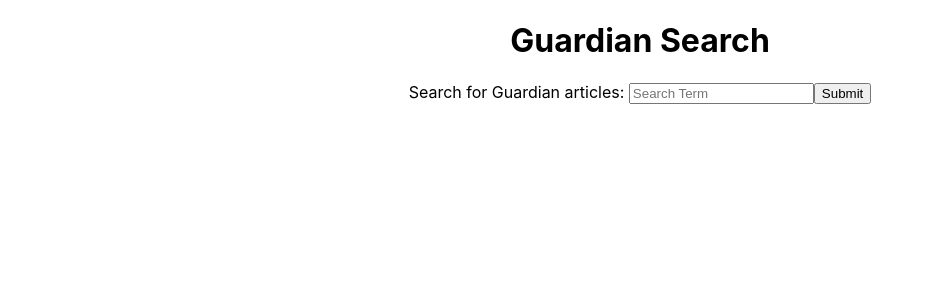
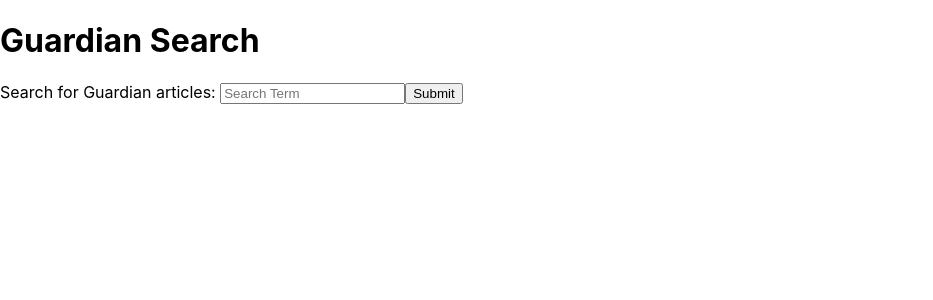
Before and after one commit to KyleJohnst/guardian, a React (Create React App) app: page / in a window 1280 px wide. Shown: the top 300 px of the page, without its empty margins (0-933 px from the left). Built offline with nearby package versions, Linux system fonts and the light colour scheme.

Commit message:
Creating search function

```diff
--- a/src/App.js
+++ b/src/App.js
@@ -1,15 +1,11 @@
+import { useState } from 'react';
 import './App.css';
+import GuardianContainer from './containers/GuardianContainer';
 
 function App() {
+
   return (
-    <div className="App">
-      <h1>Guardian Search</h1>
-      <form>
-      <label for="input">Search for Guardian articles: </label>
-      <input type="text" placeholder="Search Term"></input>
-      <input type="submit"></input>
-      </form>
-    </div>
+    <GuardianContainer/>
   );
 }
 
--- /dev/null
+++ b/src/components/SearchArticles.js
@@ -0,0 +1,22 @@
+
+const SearchArticles = (onSearchChange) => {
+
+    const handleSearchChange = (event) => {
+        console.log(event.target.value)
+        onSearchChange(event.target.value)
+    }
+
+
+    return(
+    <>
+    <h1>Guardian Search</h1>
+    <form onSubmit={handleSearchChange}>
+    <label>Search for Guardian articles: </label>
+    <input type="text" id="search" placeholder="Search Term"></input>
+    <input type="submit"></input>
+    </form>
+    </>
+    )
+}
+
+export default SearchArticles;
--- /dev/null
+++ b/src/containers/GuardianContainer.js
@@ -0,0 +1,19 @@
+import SearchArticles from "../components/SearchArticles";
+import { useState } from "react";
+
+const GuardianContainer = () => {
+
+    const [searchTerm, setSearchTerm] = useState("");
+
+    const onSearchChange = (search) => {
+      setSearchTerm(search)
+    }
+
+
+
+    return (
+        <SearchArticles onSearchChange={onSearchChange}/>
+    )
+}
+
+export default GuardianContainer;
```
